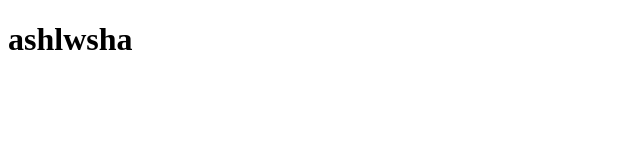
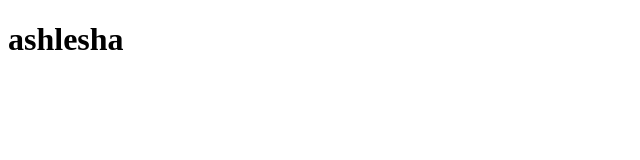
Before and after one commit to Ashlesha261201/All-about-JavaScript, a plain HTML site: page online lect of JS/undefined_vs_null/undefined.html in a window 1280 px wide. Shown: the full height of the page, 0-640 px from the left. Drawn offline with Linux system fonts and the light colour scheme.

Commit message:
Javascript

```diff
--- a/assignment opertor.js
+++ b/assignment opertor.js
@@ -31,7 +31,7 @@ Firstname+=lastname
 console.log("fullname", Firstname);
 
 //addition on string and number -- final number will always be a string
-// whereas subtracting of string and number -- final result will always be a number as JS will convert strig into the number before subtraction
+// whereas subtracting of string and number -- final result will always be a number as JS will convert string into the number before subtraction
 
 const age = 20;
 const string = "is my age";
--- a/online lect of JS/undefined_vs_null/undefined.html
+++ b/online lect of JS/undefined_vs_null/undefined.html
@@ -6,7 +6,7 @@
     <title>Document</title>
 </head>
 <body>
-    <h1>ashlwsha </h1>
+    <h1>ashlesha </h1>
 
     <script src="undefined.js"></script>
 </body>
```
